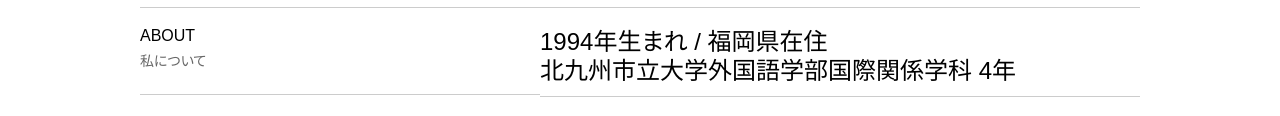
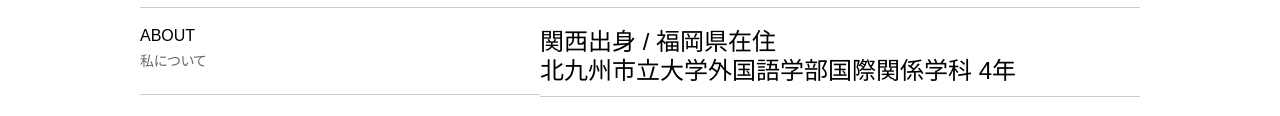
Before and after one commit to mizunoryoji/mizunoryoji.github.io, a plain HTML site: page index.html in a window 1280 px wide. Shown: the part 946-1062 px from the top of the page. Drawn offline with nearby package versions, Linux system fonts and the light colour scheme; a web font is replaced by a local one.

Commit message:
Update index.html

```diff
--- a/index.html
+++ b/index.html
@@ -89,7 +89,7 @@
                 <p class="p-left-ja">私について</p>
               </div>
               <div class="p-right about-right">
-                <p>1994年生まれ / 福岡県在住<br>北九州市立大学外国語学部国際関係学科 4年</p>
+                <p>関西出身 / 福岡県在住<br>北九州市立大学外国語学部国際関係学科 4年</p>
               </div>
             </div>
             <div data-aos="fade-up" class="profile-box">
```
